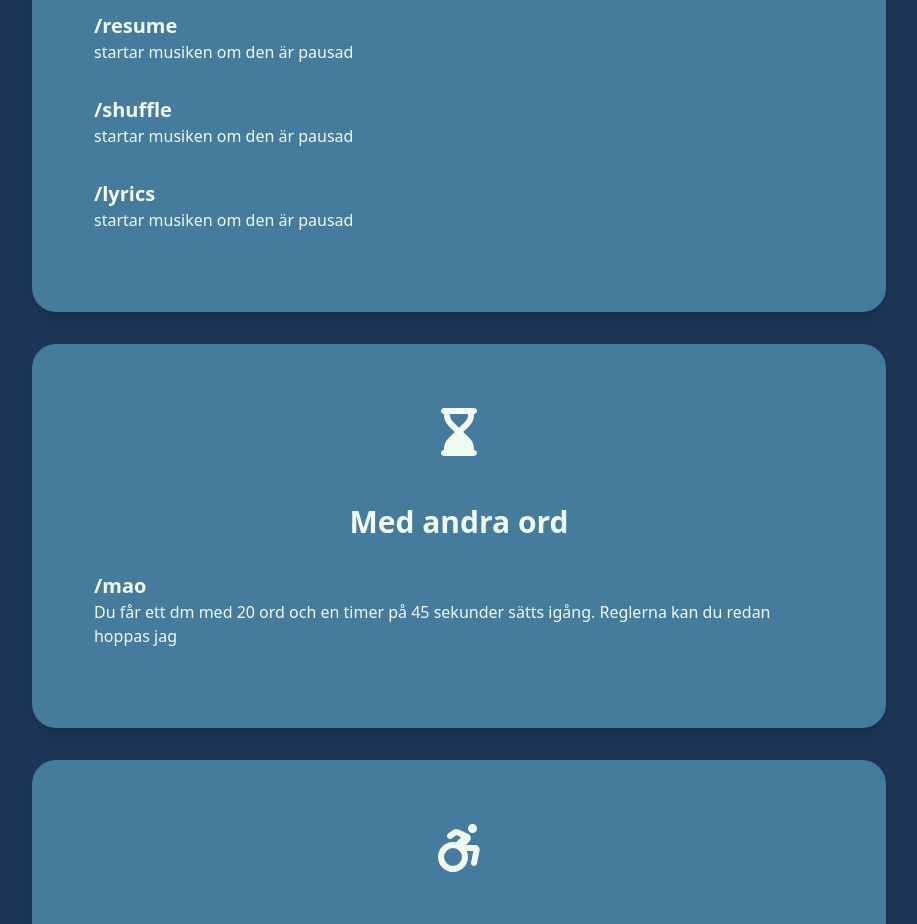
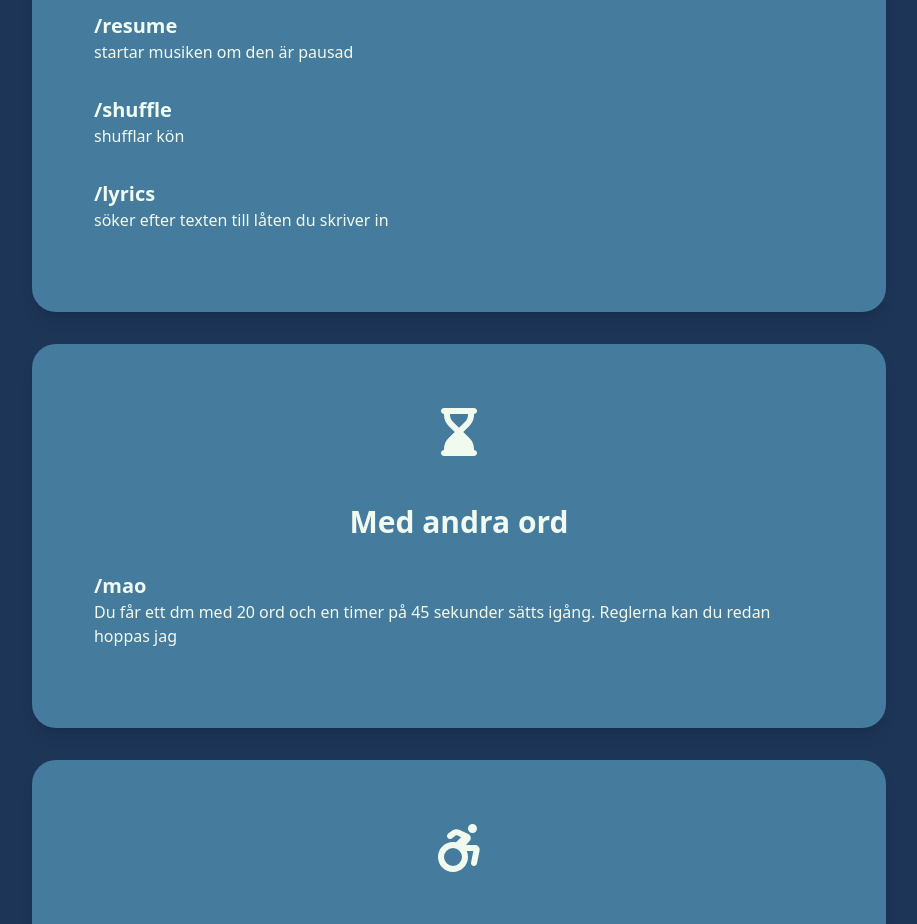
Before and after one commit to EdwinKorner/gulf-bot-website, a Vue app: page / in a window 1280 px wide. Shown: the part 1500-2424 px from the top of the page, without its empty margins (181-1098 px from the left). Built offline with nearby package versions, Linux system fonts and the light colour scheme.

Commit message:
small fix

```diff
--- a/src/components/information.vue
+++ b/src/components/information.vue
@@ -21,9 +21,9 @@
                 <h2 class="text-xl font-bold">{{informationProperties.cmdTitle6}}</h2>
                 <p class="mb-8">{{informationProperties.cmdText6}}</p>
                 <h2 class="text-xl font-bold">{{informationProperties.cmdTitle7}}</h2>
-                <p class="mb-8">{{informationProperties.cmdText6}}</p>
+                <p class="mb-8">{{informationProperties.cmdText7}}</p>
                 <h2 class="text-xl font-bold">{{informationProperties.cmdTitle8}}</h2>
-                <p class="mb-8">{{informationProperties.cmdText6}}</p>
+                <p class="mb-8">{{informationProperties.cmdText8}}</p>
             </div>
         </div>
     </div>
```
